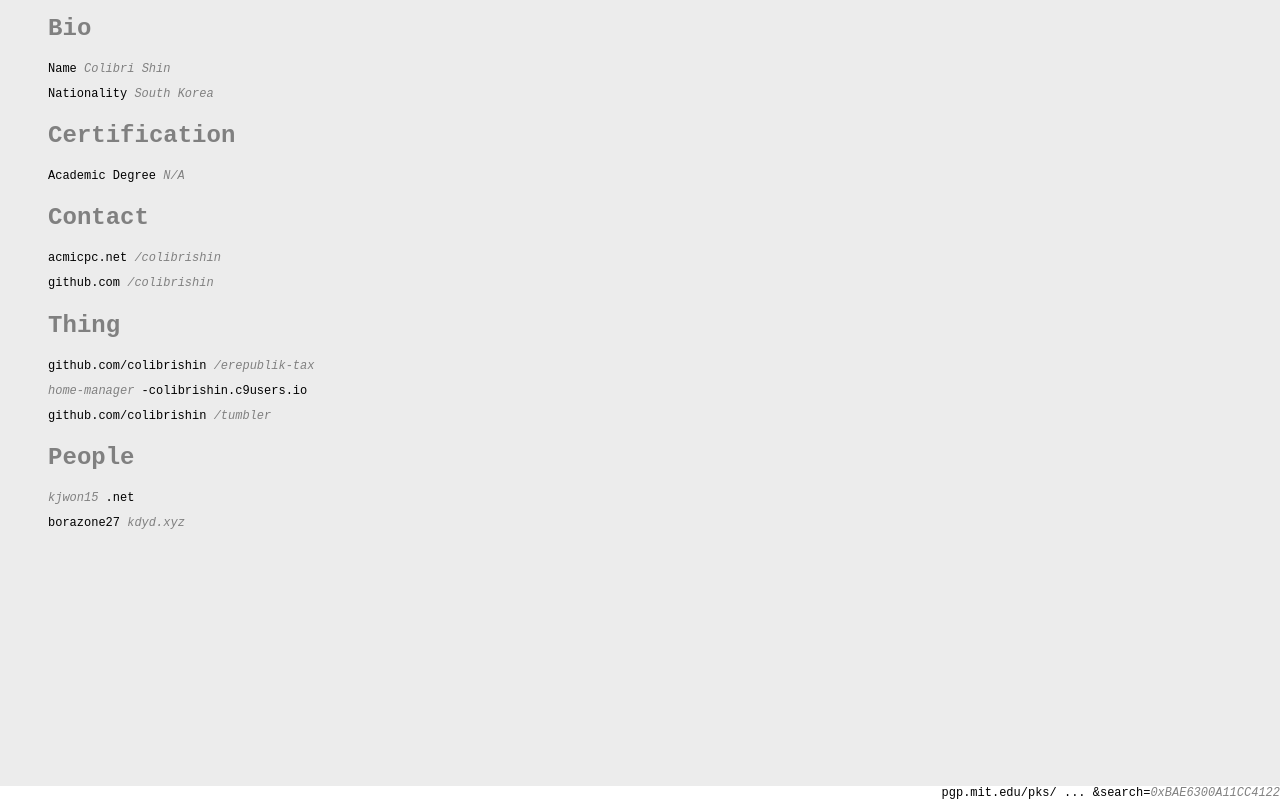
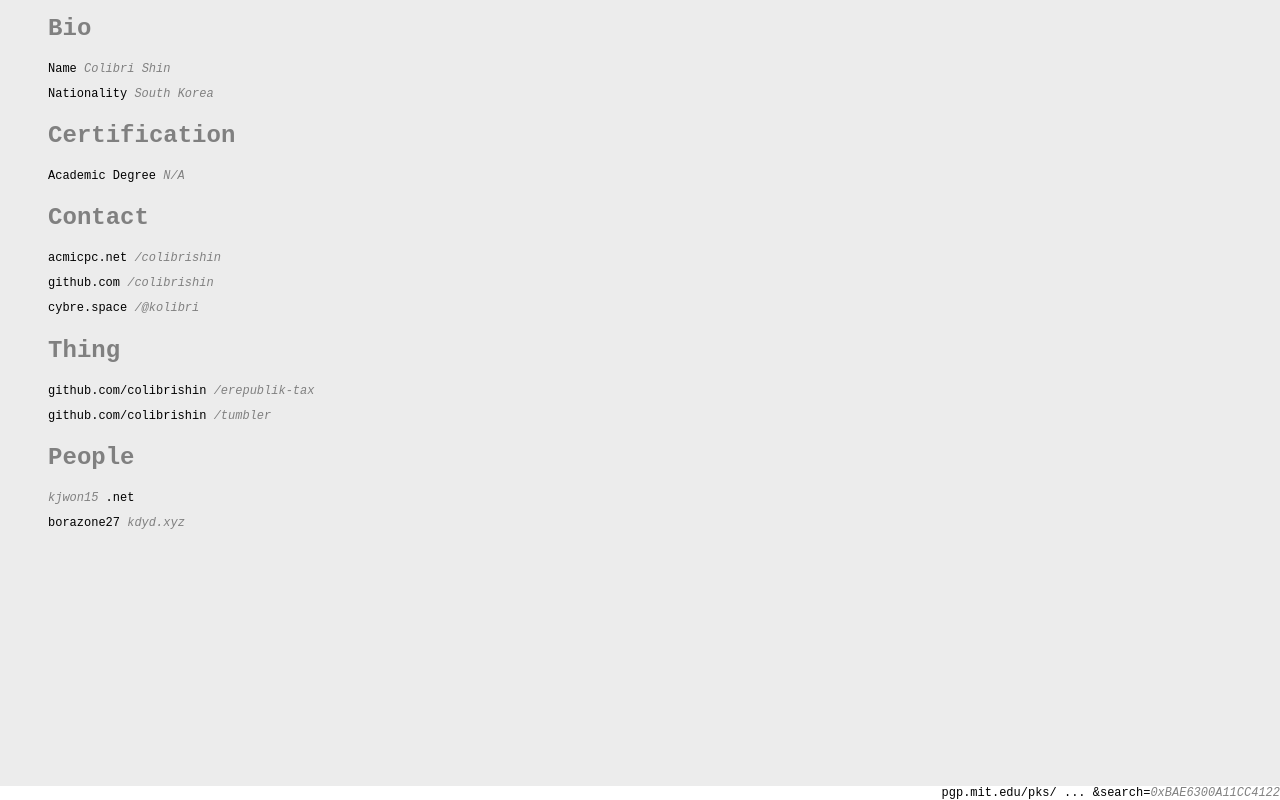
Before and after one commit to colibrishin/colibrishin.github.io, a plain HTML site: page index.html in a window 1280 px wide. Drawn offline with Linux system fonts and the light colour scheme.

Commit message:
added mastodon contact, removed dead project

```diff
--- a/index.html
+++ b/index.html
@@ -41,16 +41,16 @@
 					github.com
 					<a href="http://github.com/colibrishin">/colibrishin</a>
 				</li>
+				<li>
+					cybre.space
+					<a href="https://cybre.space/@kolibri">/@kolibri</a>
+				</li>
 			</ul>
 			<div class="menu_name">Thing</div>
 			<ul class="menu">
 				<li>
 					github.com/colibrishin
 					<a href="https://github.com/colibrishin/erepublik-tax">/erepublik-tax</a>
-				</li>
-				<li>
-					<a href="https://home-manager-colibrishin.c9users.io/">home-manager</a>
-					-colibrishin.c9users.io
 				</li>
 				<li>
 					github.com/colibrishin
```
